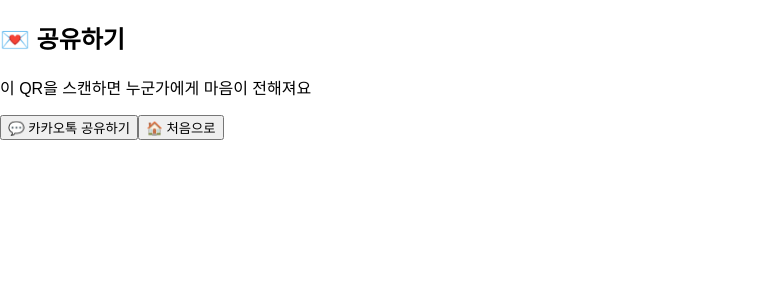
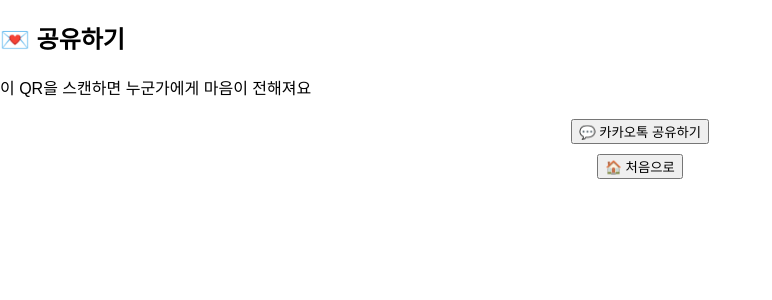
Before and after one commit to xeon-243859/ppongtok-app, a React (Vite) app: page /share in a window 1280 px wide. Shown: the top 300 px of the page, without its empty margins (0-772 px from the left). Built offline with nearby package versions, Linux system fonts and the light colour scheme; no server answers.

Commit message:
♻️ SharePage 이미지 제거 및 버튼 정리

```diff
--- a/src/pages/SharePage.jsx
+++ b/src/pages/SharePage.jsx
@@ -1,4 +1,4 @@
-// ✅ SharePage.jsx - 원본 복원 버전 (최소 구조만 유지, 유효성 검사 제거)
+// ✅ SharePage.jsx - 이미지 제거 + 버튼 정리
 
 import React, { useEffect, useState } from "react";
 import { useNavigate, useLocation } from "react-router-dom";
@@ -59,14 +59,14 @@ const SharePage = () => {
 
   const handleKakaoShare = () => {
     if (!window.Kakao || !window.Kakao.isInitialized()) return;
-    if (!imageUrl || !messageId) return;
+    if (!messageId) return;
 
     window.Kakao.Share.sendDefault({
       objectType: "feed",
       content: {
         title: "뿅!톡 메시지 도착 💌",
         description: caption || "누군가 당신에게 마음을 보냈어요",
-        imageUrl,
+        imageUrl: imageUrl || "https://via.placeholder.com/600x400.png?text=PPONGTOK",
         link: {
           mobileWebUrl: shareUrl,
           webUrl: shareUrl,
@@ -79,11 +79,13 @@ const SharePage = () => {
     <div>
       <h2>💌 공유하기</h2>
       {caption && <p>{caption}</p>}
-      {imageUrl && <img src={imageUrl} alt="미리보기" style={{ maxWidth: "100%" }} />}
       {qrUrl && <img src={qrUrl} alt="QR 코드" style={{ width: "120px", margin: "20px auto" }} />}
       <p>이 QR을 스캔하면 누군가에게 마음이 전해져요</p>
-      <button onClick={handleKakaoShare}>💬 카카오톡 공유하기</button>
-      <button onClick={() => navigate("/")}>🏠 처음으로</button>
+
+      <div style={{ display: "flex", flexDirection: "column", gap: "10px", alignItems: "center", marginTop: "20px" }}>
+        <button onClick={handleKakaoShare}>💬 카카오톡 공유하기</button>
+        <button onClick={() => navigate("/")}>🏠 처음으로</button>
+      </div>
     </div>
   );
 };
```
